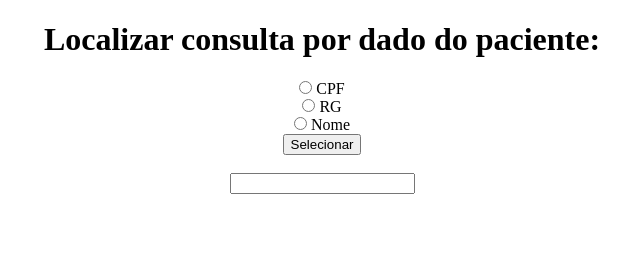
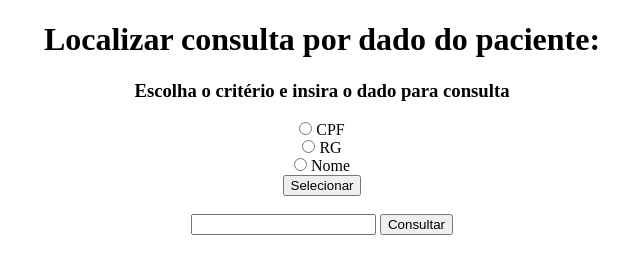
Before and after one commit to SprigganCS/webApp, a website: page listaconsultas/listaconsultas.html in a window 1280 px wide. Both pictures are taken after a click on the button "Selecionar". Shown: the whole page, without its empty margins (318-958 px from the left). Drawn offline with Linux system fonts and the light colour scheme.

Commit message:
inicio da tela de listar consulta por criterio

```diff
--- a/listaconsultas/listaconsultas.html
+++ b/listaconsultas/listaconsultas.html
@@ -9,12 +9,14 @@
   <body>
     <main>
         <h1>Localizar consulta por dado do paciente:</h1>
-        <input type="radio" name="dados_paciente" value="cpf"> CPF<br>
-        <input type="radio" name="dados_paciente" value="rg"> RG<br>
-        <input type="radio" name="dados_paciente" value="nome"> Nome<br>
+        <h3>Escolha o critério e insira o dado para consulta</h3>
+        <input type="radio" name="criterio_consulta" value="cpf_paciente"> CPF<br>
+        <input type="radio" name="criterio_consulta" value="rg_paciente"> RG<br>
+        <input type="radio" name="criterio_consulta" value="nome_paciente"> Nome<br>
         <button id="selecionar-btn">Selecionar</button><br></br>
-        <section>
-            <input type="text" id="entrada">
+        <section hidden id="barra-pesquisa">
+            <input type="text" id="entrada" placeholder="">
+            <button id="consultar-btn">Consultar</button>
         </section>
     </main>
     <script src="listaconsultas.js"></script>
--- a/listaconsultas/listaconsultas.js
+++ b/listaconsultas/listaconsultas.js
@@ -1,6 +1,16 @@
 let selecao = document.getElementById("selecionar-btn")
 
 selecao.addEventListener('click', function (){
-	let criterio = document.querySelector('input[name="dados_paciente"]:checked').value;
-    console.log(criterio);
+    let barra =document.querySelector('#barra-pesquisa'); //aparece a barra de pesquisa
+    barra.hidden=false;
+});
+
+let consultar = document.getElementById("consultar-btn");
+consultar.addEventListener('click', function (){
+    let entrada = document.getElementById("entrada");
+    console.log(entrada.value);
+    let opcao = document.querySelector('input[name="criterio_consulta"]:checked').value;
+    console.log(opcao);
+
+    fetch
 })
```
Also changed, not shown: lista/lista.html (+5 -0 lines), server/dbService.js (line endings or trailing spaces).
